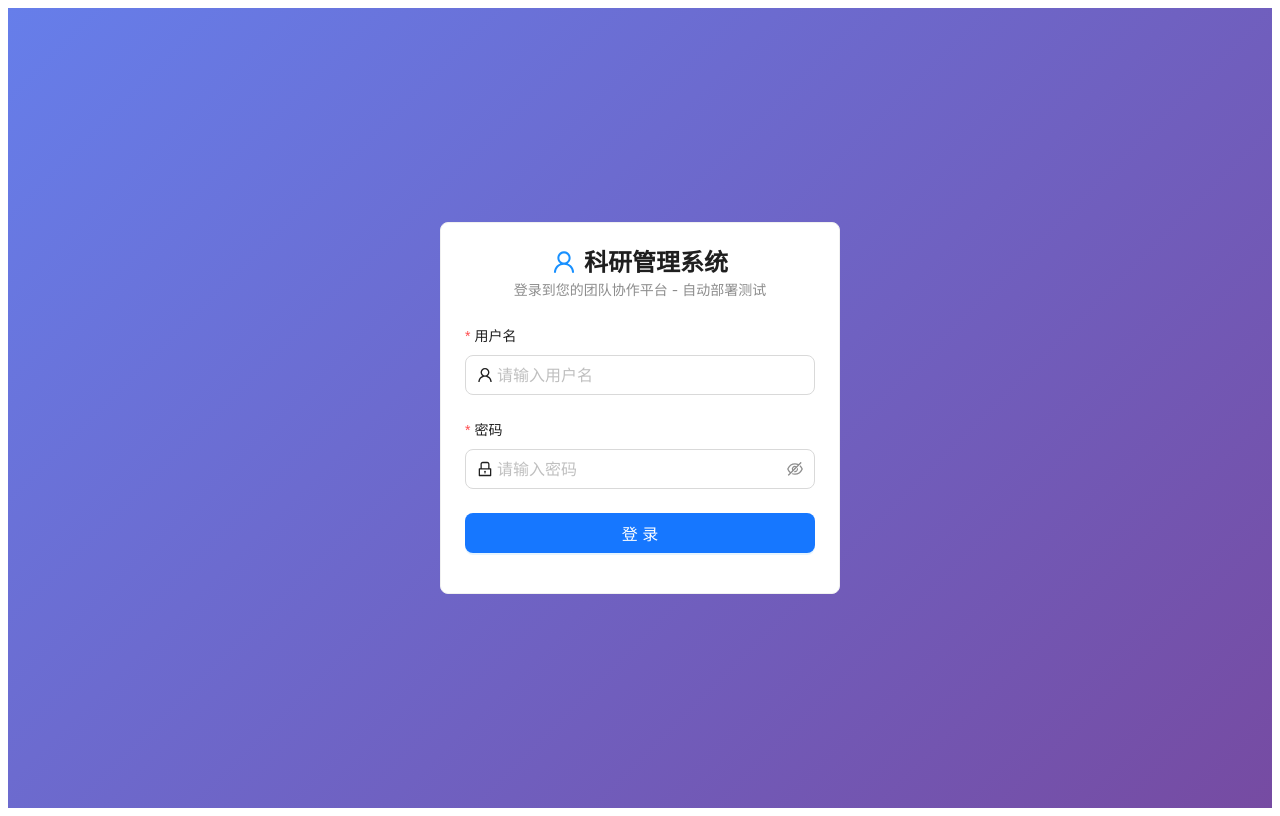
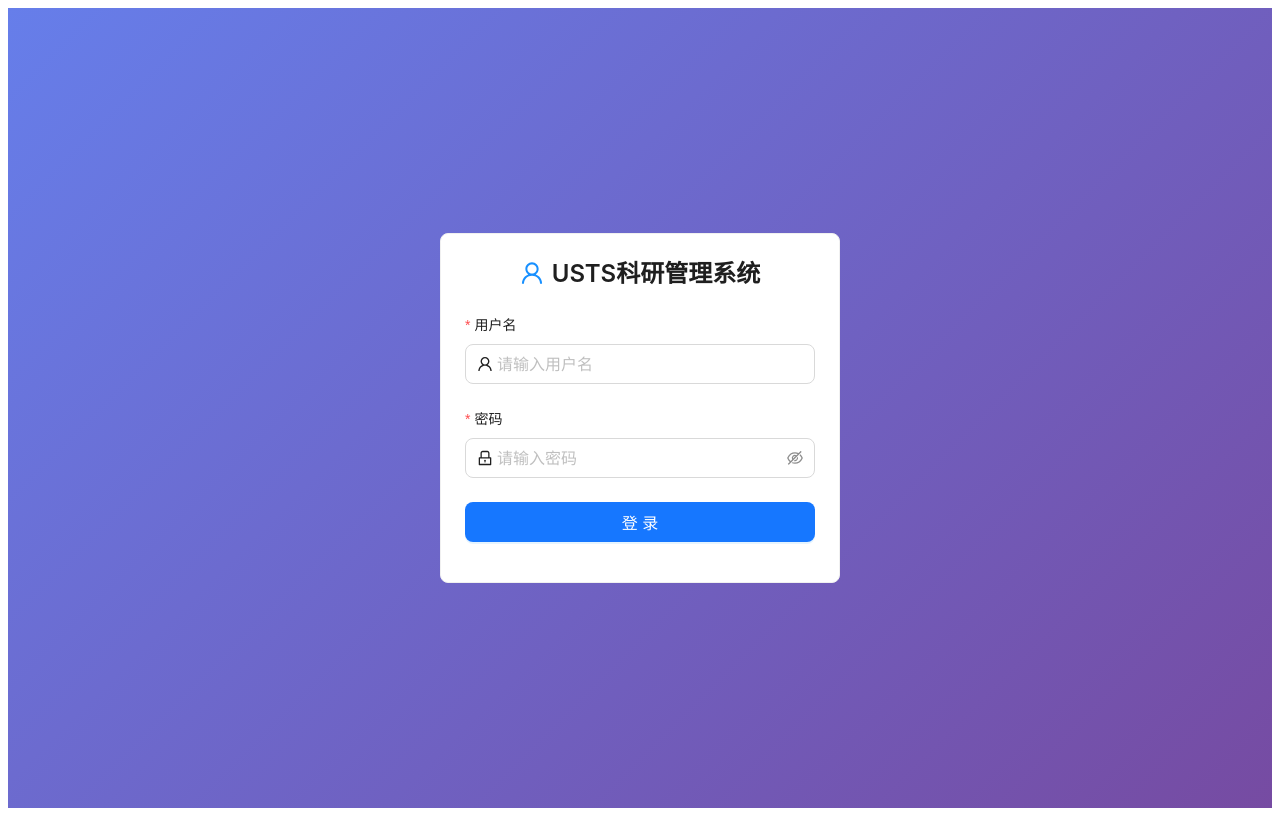
Before and after one commit to zylen97/research-dashboard, a React (Create React App) app in the folder frontend/: page / in a window 1280 px wide. Built offline with nearby package versions, Linux system fonts and the light colour scheme.

Commit message:
Manual deployment - 2025-07-22_11:47

```diff
--- a/frontend/src/components/auth/LoginForm.tsx
+++ b/frontend/src/components/auth/LoginForm.tsx
@@ -4,7 +4,7 @@ import { UserOutlined, LockOutlined } from '@ant-design/icons';
 import { useAuth } from '../../contexts/AuthContext';
 import { UserLogin } from '../../types';
 
-const { Title, Text } = Typography;
+const { Title } = Typography;
 
 const LoginForm: React.FC = () => {
   const { login } = useAuth();
@@ -28,9 +28,8 @@ const LoginForm: React.FC = () => {
       <div style={{ textAlign: 'center', marginBottom: 24 }}>
         <Title level={3} style={{ margin: 0 }}>
           <UserOutlined style={{ marginRight: 8, color: '#1890ff' }} />
-          科研管理系统
+          USTS科研管理系统
         </Title>
-        <Text type="secondary">登录到您的团队协作平台 - 自动部署测试</Text>
       </div>
 
       <Form
```
Also changed, not shown: 1 other file (tests, documents, lock files or other folders).
